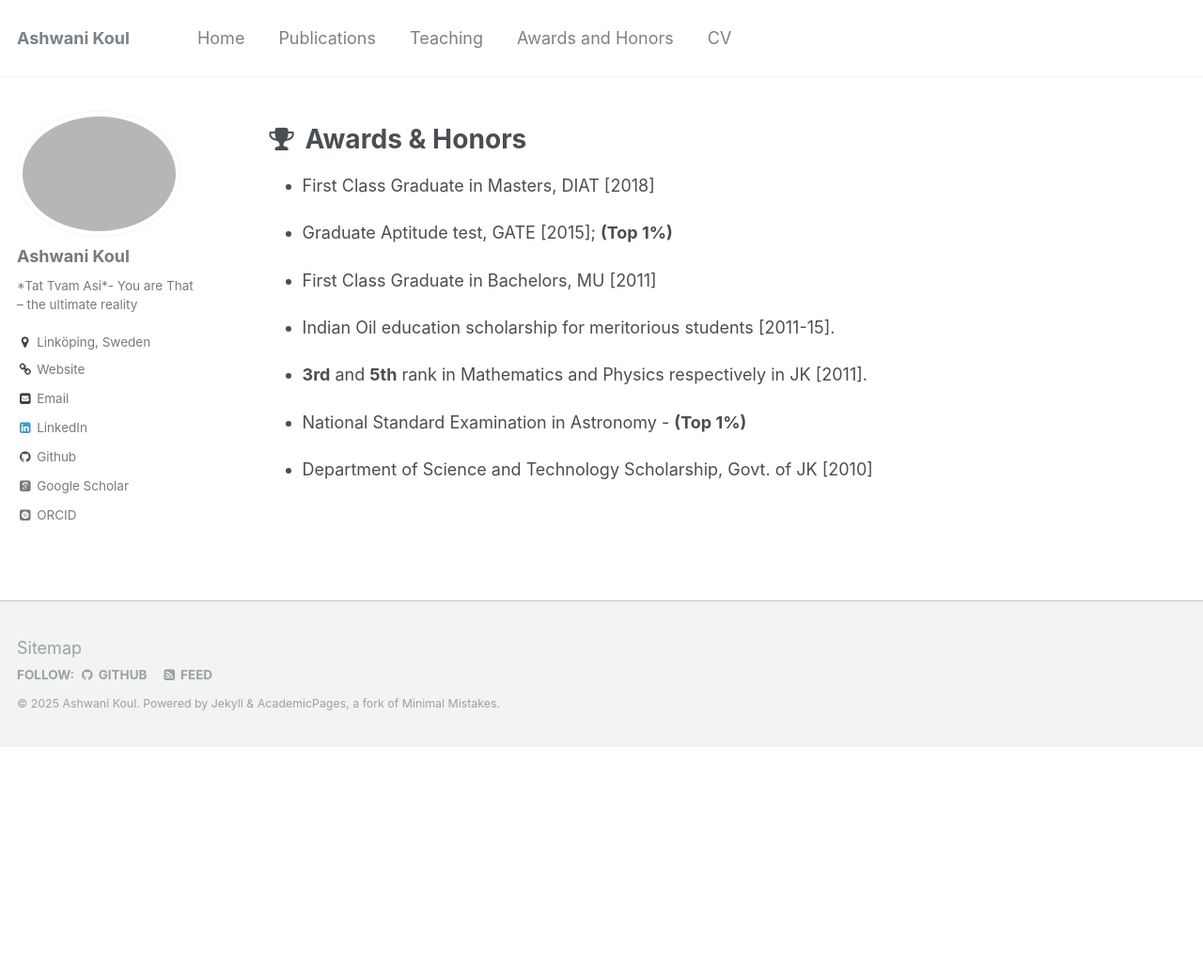
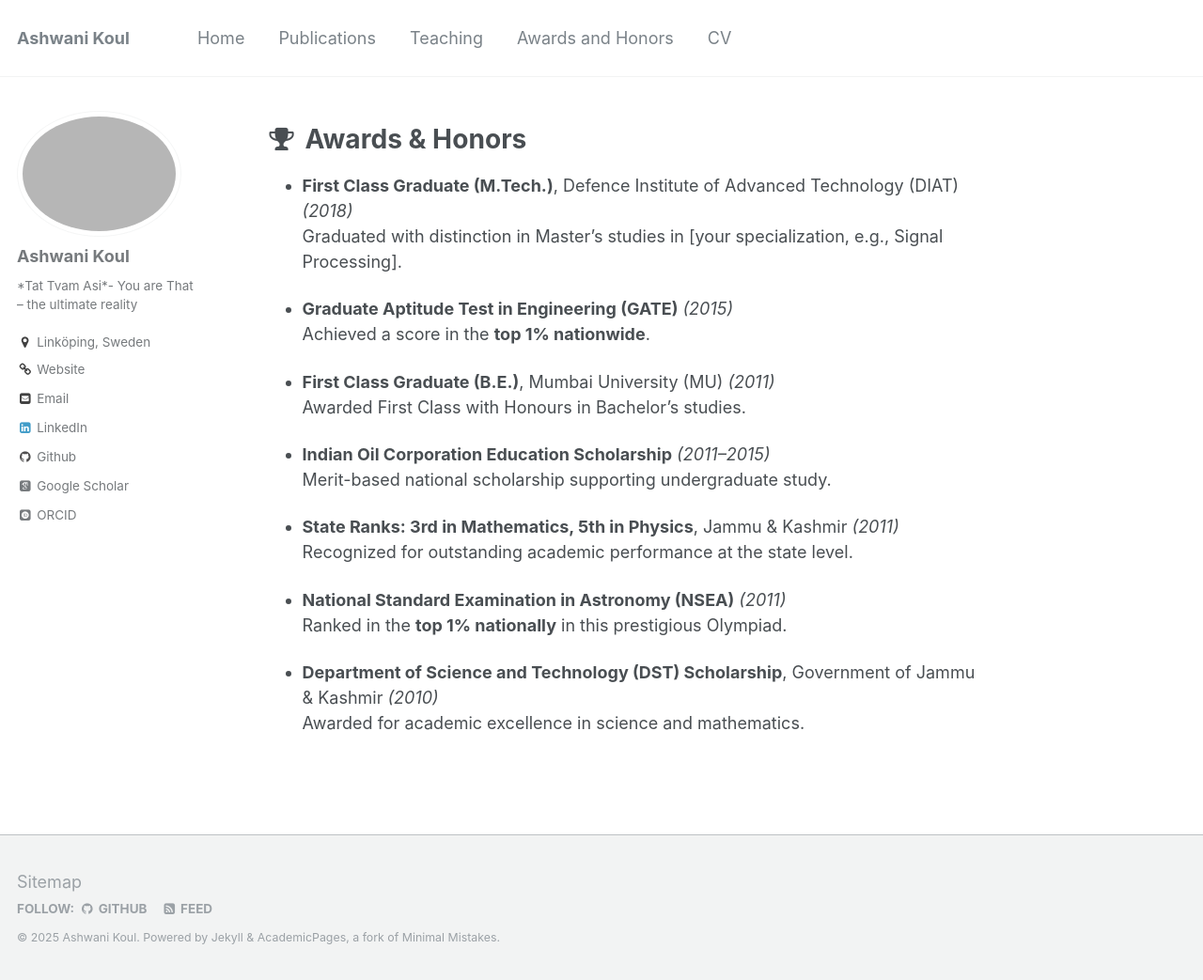
Before and after one commit to ASHKoul/ASHKoul.github.io, a Jekyll site: the page built from _pages/awards.md, in a window 1280 px wide and 1043 px high. Shown: the whole window at 94% size. Built offline with Jekyll 4.4.1, drawn with Linux system fonts in a browser that asks for light colours; some web fonts are replaced.

Commit message:
Update awards.md

```diff
--- a/_pages/awards.md
+++ b/_pages/awards.md
@@ -3,20 +3,27 @@ permalink: /awards/
 title: ""
 excerpt: "Awards & Honors"
 author_profile: true
+---
 
----
 # <i class="fa fa-fw fa-trophy"></i> Awards & Honors
 
-* First Class Graduate in Masters, DIAT [2018]
+- **First Class Graduate (M.Tech.)**, Defence Institute of Advanced Technology (DIAT) *(2018)*
+  Graduated with distinction in Master’s studies in [your specialization, e.g., Signal Processing].
 
-*  Graduate Aptitude test, GATE [2015]; **(Top 1%)**
+- **Graduate Aptitude Test in Engineering (GATE)** *(2015)*
+  Achieved a score in the **top 1% nationwide**.
 
-* First Class Graduate in Bachelors, MU  [2011]
+- **First Class Graduate (B.E.)**, Mumbai University (MU) *(2011)*
+  Awarded First Class with Honours in Bachelor’s studies.
 
-* Indian Oil education scholarship for meritorious students [2011-15].
+- **Indian Oil Corporation Education Scholarship** *(2011–2015)*
+  Merit-based national scholarship supporting undergraduate study.
 
-* **3rd** and **5th** rank in Mathematics and Physics respectively in JK [2011].
+- **State Ranks: 3rd in Mathematics, 5th in Physics**, Jammu & Kashmir *(2011)*
+  Recognized for outstanding academic performance at the state level.
 
-* National Standard Examination in Astronomy - **(Top 1%)**
+- **National Standard Examination in Astronomy (NSEA)** *(2011)*
+  Ranked in the **top 1% nationally** in this prestigious Olympiad.
 
-* Department of Science and Technology Scholarship, Govt. of JK [2010]
+- **Department of Science and Technology (DST) Scholarship**, Government of Jammu & Kashmir *(2010)*
+  Awarded for academic excellence in science and mathematics.
```
